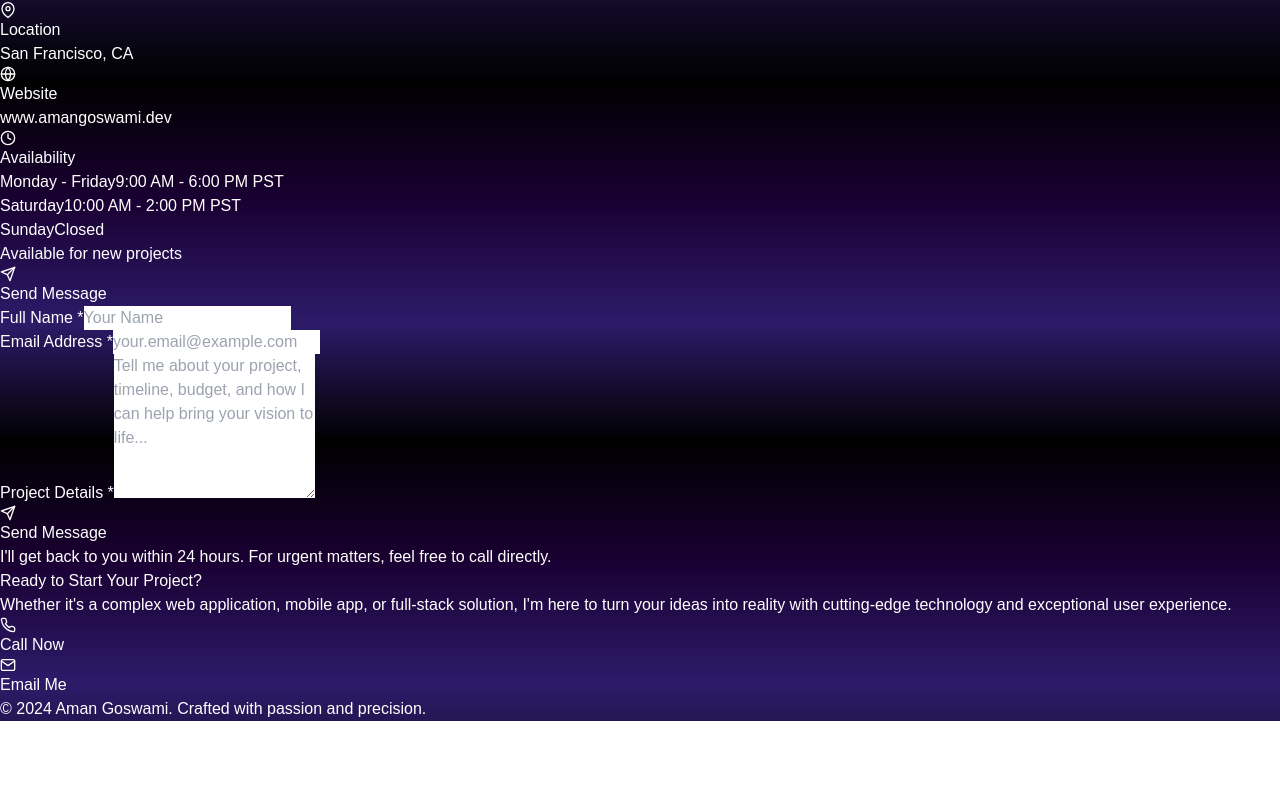
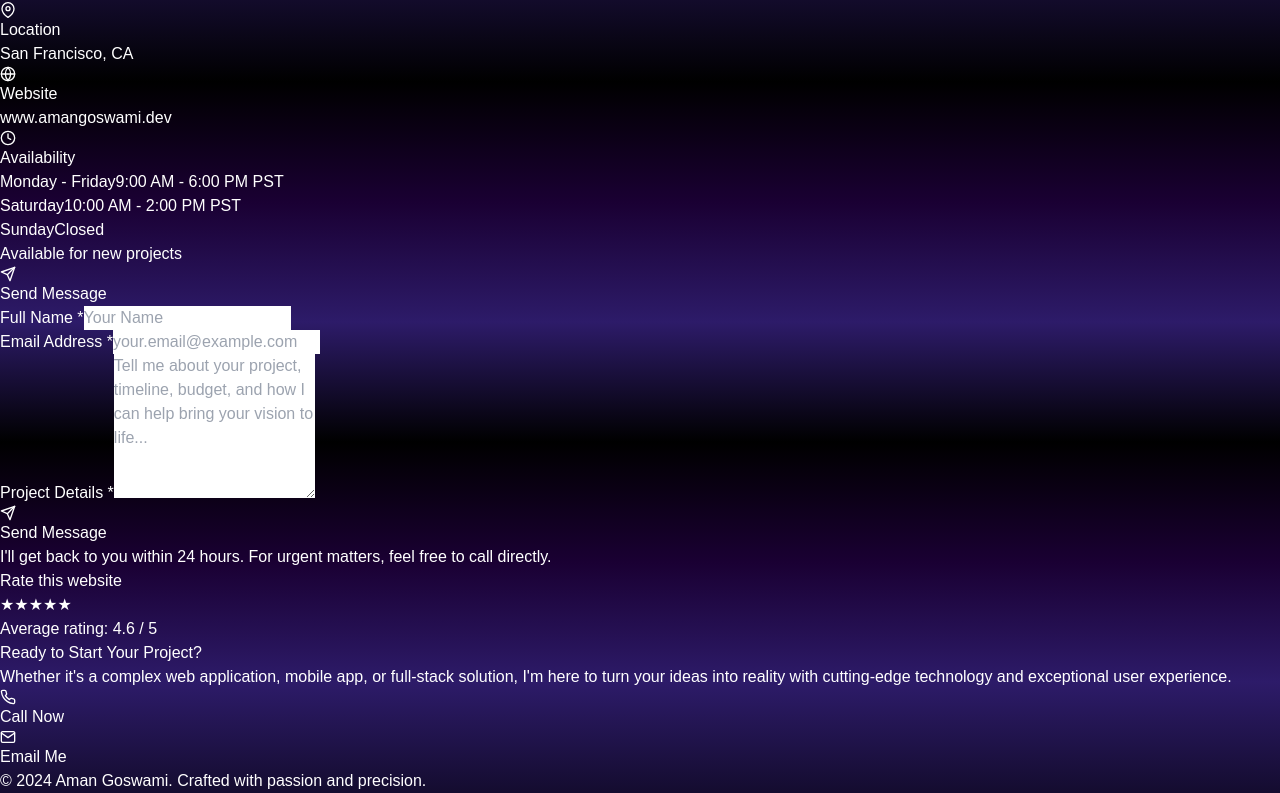
Before and after one commit to Galvan7/Professional-Portfolio-GSAP-Frmer, a React (Vite) app: page / in a window 1280 px wide. Shown: the part 6318-7111 px from the top of the page. Before the commit the page ends 7039 px from the top, so only its background shows below. Built offline with nearby package versions, Linux system fonts and the light colour scheme.

Commit message:
ADD: Rating system and finalized cards

```diff
--- a/src/components/Contact.jsx
+++ b/src/components/Contact.jsx
@@ -45,6 +45,9 @@ const Contact = () => {
             [e.target.name]: e.target.value
         })
     }
+    const [rating, setRating] = useState(0);
+    const [averageRating, setAverageRating] = useState(4.6); // mock average
+
 
     const handleSubmit = (e) => {
         e.preventDefault()
@@ -185,32 +188,6 @@ const Contact = () => {
                             </div>
                         </motion.div>
 
-                        {/* Social Links */}
-                        {/* <motion.div
-                            initial={{ opacity: 0, x: -50 }}
-                            whileInView={{ opacity: 1, x: 0 }}
-                            transition={{ duration: 0.8, delay: 0.4 }}
-                            viewport={{ once: true }}
-                            className="bg-gradient-to-br from-gray-900/80 to-violet-900/40 backdrop-blur-xl rounded-2xl p-6 border border-violet-500/20 hover:border-violet-400/40 transition-all duration-500"
-                        >
-                            <h3 className="text-xl font-bold mb-6 text-violet-300">Follow Me</h3>
-                            <div className="flex space-x-4">
-                                {socialLinks.map((social) => {
-                                    const Icon = social.icon
-                                    return (
-                                        <motion.a
-                                            key={social.label}
-                                            whileHover={{ scale: 1.1, y: -5 }}
-                                            whileTap={{ scale: 0.9 }}
-                                            href={social.href}
-                                            className={`cursor-none p-3 bg-gray-800/50 rounded-xl border border-violet-500/20 hover:border-violet-400/40 transition-all duration-300 ${social.color}`}
-                                        >
-                                            <Icon className="w-5 h-5" />
-                                        </motion.a>
-                                    )
-                                })}
-                            </div>
-                        </motion.div> */}
 
                         {/* Working Hours */}
                         <motion.div
@@ -317,6 +294,28 @@ const Contact = () => {
                                 I'll get back to you within 24 hours. For urgent matters, feel free to call directly.
                             </p>
                         </form>
+                        <div className="mt-10 text-center">
+                            <h4 className="text-lg font-semibold text-violet-300 mb-3">Rate this website</h4>
+
+                            <div className="flex justify-center gap-2 mb-2">
+                                {[1, 2, 3, 4, 5].map((star) => (
+                                    <button
+                                        key={star}
+                                        onClick={() => setRating(star)}
+                                        type="button"
+                                        className={`text-2xl transition-transform transform hover:scale-125 ${rating >= star ? 'text-yellow-400' : 'text-gray-500'
+                                            }`}
+                                    >
+                                        ★
+                                    </button>
+                                ))}
+                            </div>
+
+                            <p className="text-sm text-gray-400">
+                                Average rating: <span className="font-medium text-white">{averageRating.toFixed(1)}</span> / 5
+                            </p>
+                        </div>
+
                     </motion.div>
                 </div>
 
```
